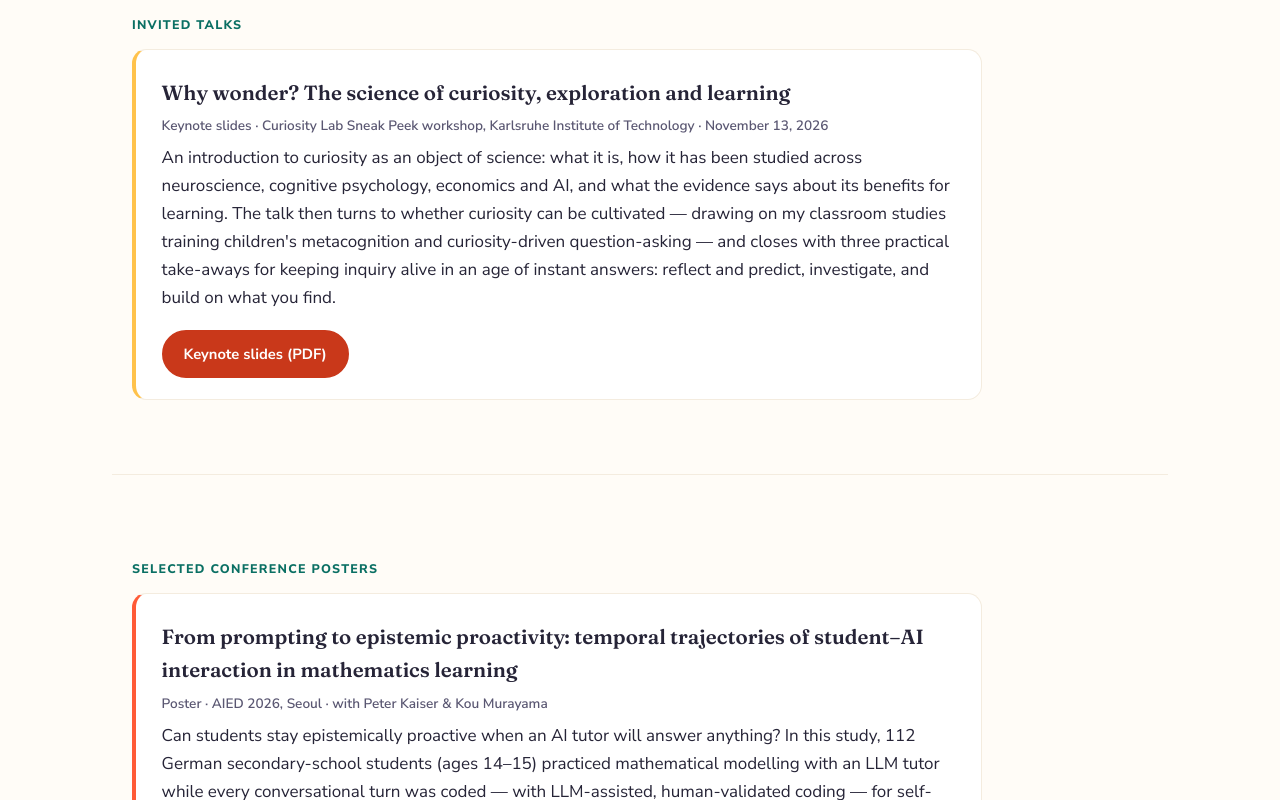
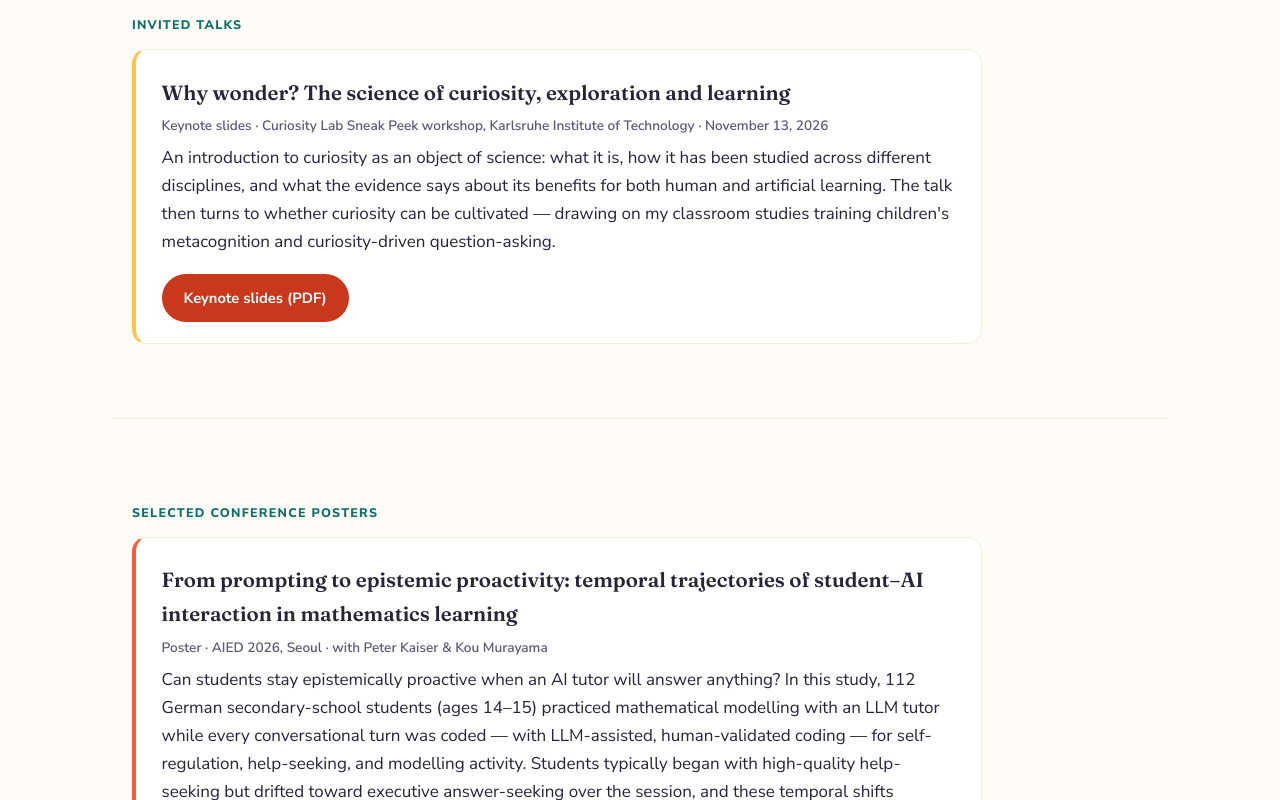
Before and after one commit to RaniaAbdelghani/raniaabdelghani.github.io, a plain HTML site: page resources.html in a window 1280 px wide. Shown: the part 1079-1879 px from the top of the page. Drawn offline with Linux system fonts and the light colour scheme.

Commit message:
content: reword keynote blurb and move Contact to end of nav

```diff
--- a/resources.html
+++ b/resources.html
@@ -33,8 +33,8 @@
       <li><a href="index.html#publications">Publications</a></li>
       <li><a href="index.html#talks">Talks</a></li>
       <li><a href="index.html#experience">Experience</a></li>
+      <li><a href="resources.html" class="active" aria-current="page">Resources</a></li>
       <li><a href="index.html#contact">Contact</a></li>
-      <li><a href="resources.html" class="active" aria-current="page">Resources</a></li>
     </ul>
   </nav>
 </header>
@@ -74,7 +74,7 @@
     <article class="resource">
       <h3>Why wonder? The science of curiosity, exploration and learning</h3>
       <p class="resource-meta">Keynote slides · Curiosity Lab Sneak Peek workshop, Karlsruhe Institute of Technology · November 13, 2026</p>
-      <p>An introduction to curiosity as an object of science: what it is, how it has been studied across neuroscience, cognitive psychology, economics and AI, and what the evidence says about its benefits for learning. The talk then turns to whether curiosity can be cultivated — drawing on my classroom studies training children's metacognition and curiosity-driven question-asking — and closes with three practical take-aways for keeping inquiry alive in an age of instant answers: reflect and predict, investigate, and build on what you find.</p>
+      <p>An introduction to curiosity as an object of science: what it is, how it has been studied across different disciplines, and what the evidence says about its benefits for both human and artificial learning. The talk then turns to whether curiosity can be cultivated — drawing on my classroom studies training children's metacognition and curiosity-driven question-asking.</p>
       <div class="resource-actions">
         <a class="btn btn-primary" href="assets/talk-slides-kit-why-wonder.pdf">Keynote slides (PDF)</a>
       </div>
```
Also changed, not shown: index.html (+1 -1 lines).
